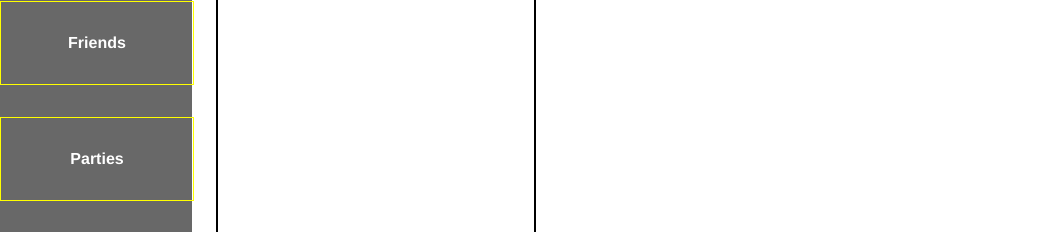
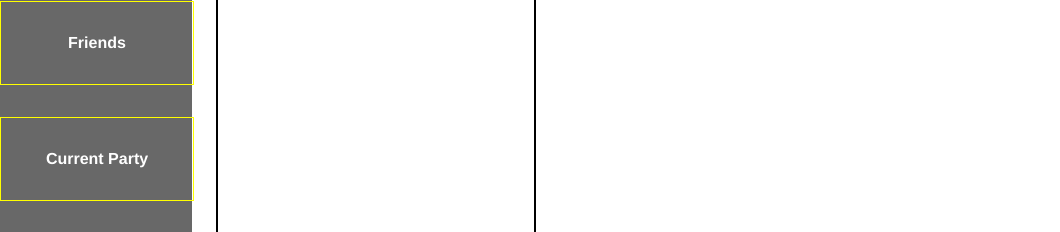
Before and after one commit to derek-y-lee/Castle, a React (Create React App) app: page /parties in a window 1280 px wide. Shown: the part 147-379 px from the top of the page, without its empty margins (0-1060 px from the left). Built offline with nearby package versions, Linux system fonts and the light colour scheme.

Commit message:
rerouted icon to go to dashboard

```diff
--- a/src/containers/CurrentParty/CurrentParty.js
+++ b/src/containers/CurrentParty/CurrentParty.js
@@ -18,9 +18,9 @@ const CurrentParty = (props) => {
         <div className={layout}>
             <section className={userUI}>
                 <div className={assortmentUI}>
-                    <Link to="/" style={{ backgroundColor: "pink" }}>Icon</Link>
+                    <Link to="/dashboard" style={{ backgroundColor: "pink" }}>Icon</Link>
                     <Link>Friends</Link>
-                    <Link to="/parties">Parties</Link>
+                    <Link to="/parties">Current Party</Link>
                     <Link>????</Link>
                 </div>
             </section>
```
